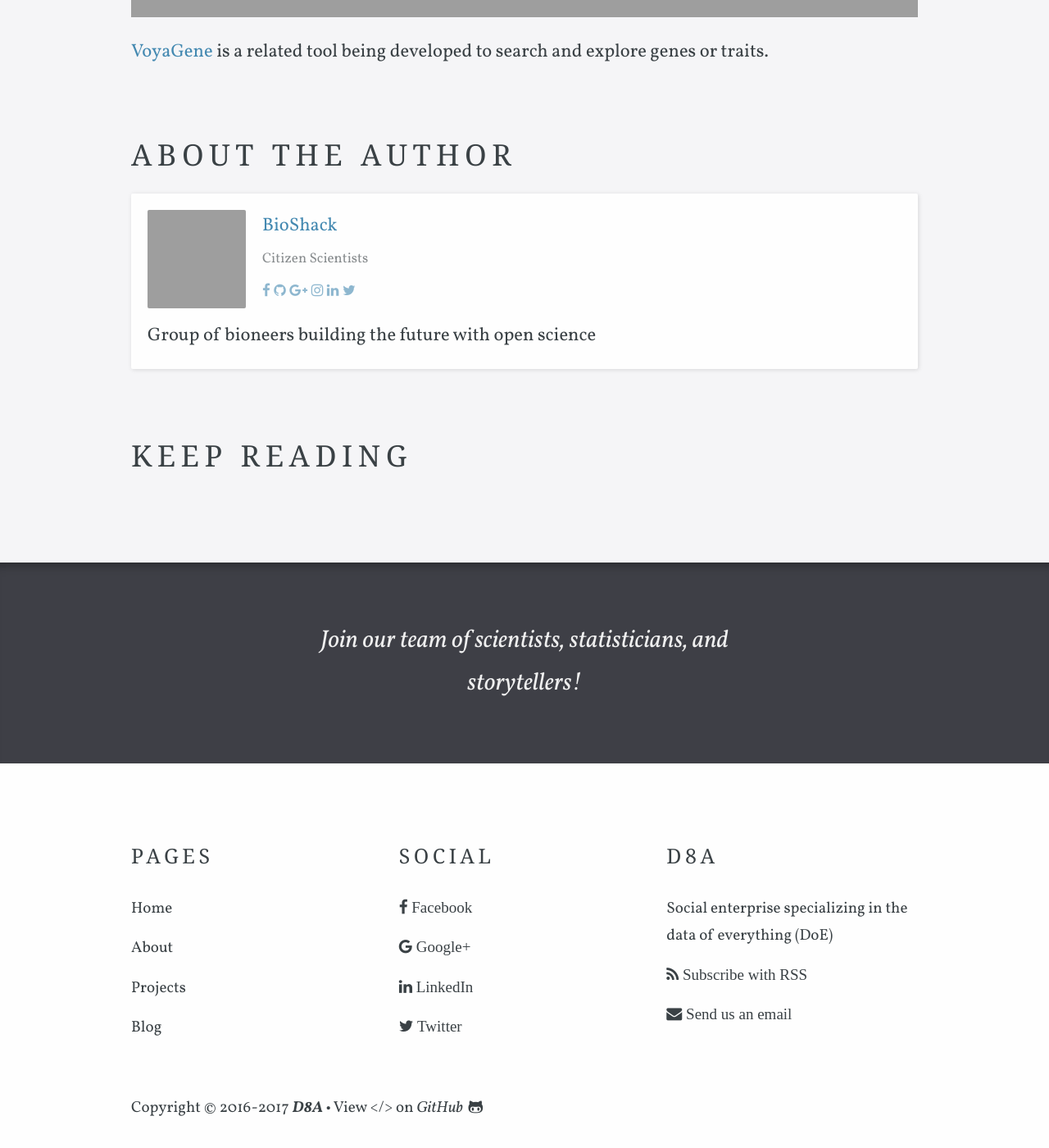
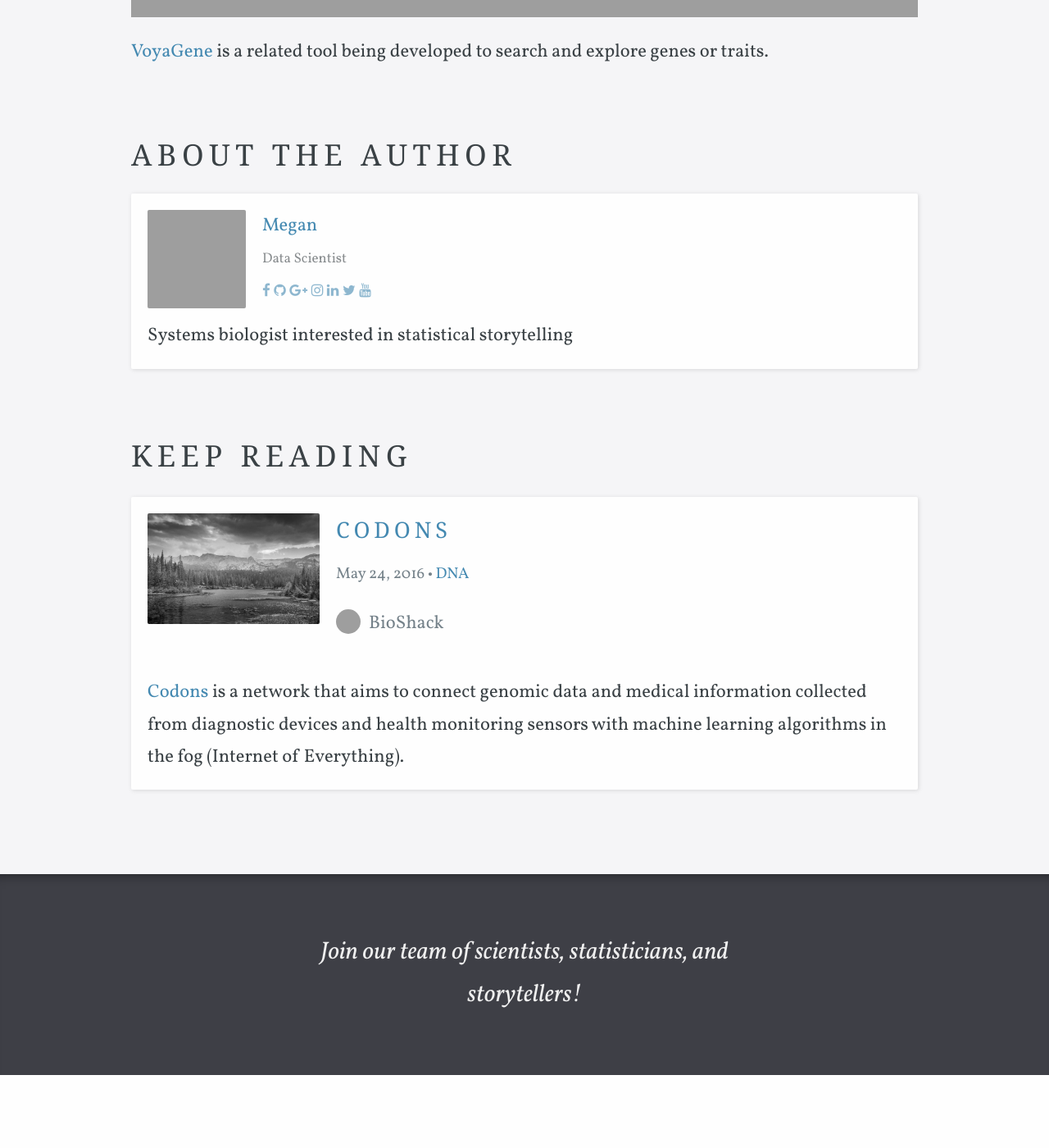
Before and after one commit to bioshack/d8a, a Jekyll site: the page built from _posts/2016-07-15-retrogene.md, in a window 1280 px wide and 1400 px high, scrolled down 1279 px. Shown: the whole window at 82% size. Built offline with Jekyll 4.4.1, drawn with Linux system fonts in a browser that asks for light colours; some web fonts are replaced; grey boxes are pictures that could not be loaded.

Commit message:
Add page

```diff
--- /dev/null
+++ b/_posts/2016-05-24-codons.md
@@ -0,0 +1,16 @@
+---
+title: Codons
+permalink: /codons
+date: 2016-05-24 00:00:00
+categories:
+  - DNA
+author: bioshack
+image: /images/codons.jpg
+large_header: false
+---
+
+<a href="http://github.com/codons" target="_blank">Codons</a> is a network that aims to connect genomic data and medical information collected from diagnostic devices and health monitoring sensors with machine learning algorithms in the fog (Internet of Everything).
+
+<p><div class="video-container"><iframe width="560" height="315" src="https://www.youtube.com/embed/s6rJLXq1Re0" frameborder="0" allowfullscreen></iframe></div></p>
+
+<a href="http://robozome.github.io" target="_blank">Robozome</a> is a related platform for systems biology and precision medicine.
--- a/_posts/2016-07-15-retrogene.md
+++ b/_posts/2016-07-15-retrogene.md
@@ -2,8 +2,9 @@
 title: Retrogene
 permalink: /retrogene
 date: 2016-07-15 00:00:00
-categories: DNA
-author: bioshack
+categories:
+  - DNA
+author: megan
 image: /images/retrogene.jpg
 large_header: false
 ---
--- a/pages/index.html
+++ b/pages/index.html
@@ -23,8 +23,6 @@
   </ul>
 
   <h3>Posts</h3>
-
-  <p>Stay tuned!</p>
 </div>
 
 <ol class="post-list">
```
Also changed, not shown: _projects/codons.md (+1 -1 lines), images/codons.jpg (added).
